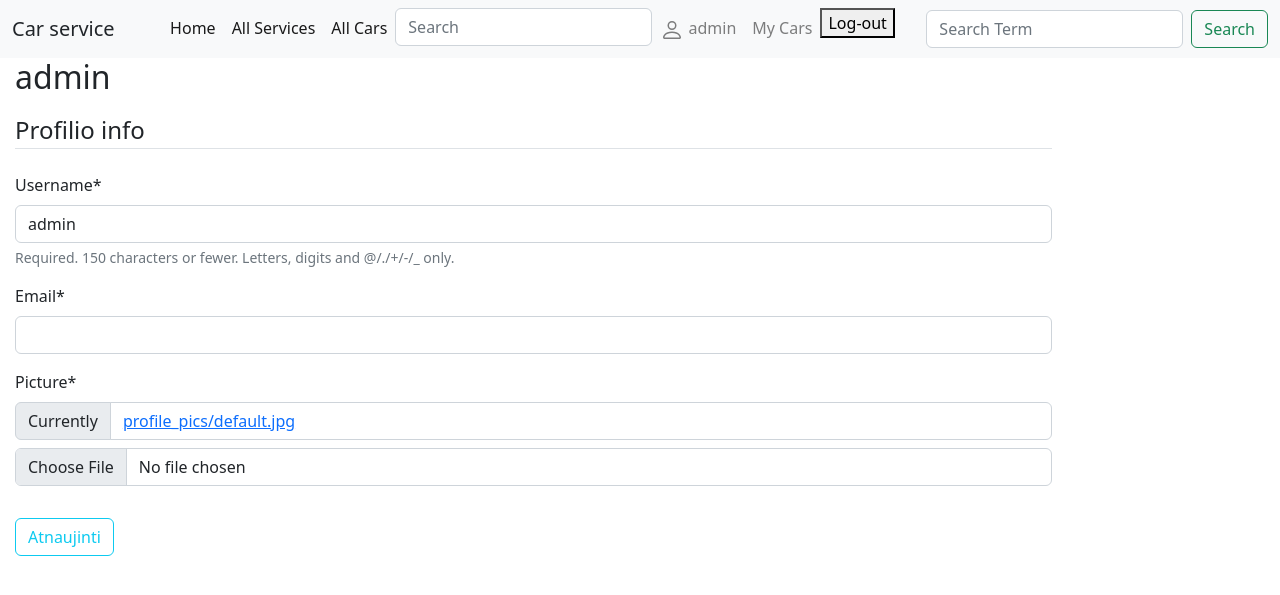
After one commit to ckuly/personal-car-service, a Django app: page /car_service/profile/ in a window 1280 px wide. The commit adds this page. Shown: the top 595 px of the page. Run offline with Django 5.2, Linux system fonts and the light colour scheme; a user stored in the database is signed in; data comes from the database, SQL or seed files in the repository; both versions use the stored data as it was after the commit; some libraries are stand-ins or nearby versions.

Commit message:
added pictures and signals.py

```diff
--- a/autosite/settings.py
+++ b/autosite/settings.py
@@ -32,6 +32,8 @@ ALLOWED_HOSTS = []
 
 INSTALLED_APPS = [
     'car_service',
+    'crispy_forms',
+    'crispy_bootstrap5',
     'tinymce',
     'django.contrib.admin',
     'django.contrib.auth',
@@ -169,3 +171,5 @@ TINYMCE_DEFAULT_CONFIG = {
     'menubar': True,
     'statusbar': True,
     }
+
+CRISPY_TEMPLATE_PACK = 'bootstrap5'
--- a/car_service/admin.py
+++ b/car_service/admin.py
@@ -1,5 +1,5 @@
 from django.contrib import admin
-from .models import Car, CarModel, Order, Service, OrderService, OrderReview
+from .models import Car, CarModel, Order, Service, OrderService, OrderReview, Profile
 
 
 class OrderServiceInline(admin.TabularInline):
@@ -51,3 +51,4 @@ admin.site.register(CarModel, CarModelAdmin)
 admin.site.register(Order, OrderAdmin)
 admin.site.register(Service, ServiceAdmin)
 admin.site.register(OrderService, OrderServiceAdmin)
+admin.site.register(Profile)
--- a/car_service/apps.py
+++ b/car_service/apps.py
@@ -4,3 +4,6 @@ from django.apps import AppConfig
 class CarServiceConfig(AppConfig):
     default_auto_field = 'django.db.models.BigAutoField'
     name = 'car_service'
+
+    def ready(self):
+        from .signals import create_profile, save_profile
--- a/car_service/forms.py
+++ b/car_service/forms.py
@@ -1,8 +1,22 @@
 from .models import OrderReview
 from django import forms
+from .models import Profile
+from django.contrib.auth.models import User
 
 class OrderReviewForm(forms.ModelForm):
     class Meta:
         model = OrderReview
         fields = ('content', 'order', 'reviewer',)
         widgets = {'order': forms.HiddenInput(), 'reviewer': forms.HiddenInput()}
+
+class UserUpdateForm(forms.ModelForm):
+    email = forms.EmailField()
+
+    class Meta:
+        model = User
+        fields = ['username', 'email']
+
+class ProfileUpdateForm(forms.ModelForm):
+    class Meta:
+        model = Profile
+        fields = ['picture']
--- a/car_service/models.py
+++ b/car_service/models.py
@@ -127,3 +127,20 @@ class OrderReview(models.Model):
         verbose_name = "Review"
         verbose_name_plural = 'Reviews'
         ordering = ['-date_created']
+
+from PIL import Image
+
+class Profile(models.Model):
+    user = models.OneToOneField(User, on_delete=models.CASCADE)
+    picture = models.ImageField(default="profile_pics/default.jpg", upload_to="profile_pics")
+
+    def __str__(self):
+        return f"{self.user.username} profile"
+
+    def save(self, *args, **kwargs):
+        super().save(*args, **kwargs)
+        img = Image.open(self.picture.path)
+        if img.height > 300 or img.width > 300:
+            output_size = (300, 300)
+            img.thumbnail(output_size)
+            img.save(self.picture.path)
--- a/car_service/templates/base.html
+++ b/car_service/templates/base.html
@@ -26,7 +26,7 @@
                 </form>
             </li>
             {% if user.is_authenticated %}
-            <li class="nav-item"><a class="nav-link" href="#">
+            <li class="nav-item"><a class="nav-link" href="profile">
                 <svg class="bi bi-person" width="1.5em" height="1.5em" viewBox="0 0 16 16" fill="currentColor"
                      xmlns="http://www.w3.org/2000/svg">
                     <path fill-rule="evenodd"
--- /dev/null
+++ b/car_service/templates/profile.html
@@ -0,0 +1,31 @@
+{% extends "base.html" %}
+{% load crispy_forms_tags %}
+{% block content %}
+    <div class="content-section">
+        {% if messages %}
+        {% for message in messages %}
+        <div class="alert alert-danger" role="alert">
+            {{ message }}
+        </div>
+        {% endfor %}
+        {% endif %}
+      <div class="media">
+        <img class="rounded-circle account-img" src="{{ user.profile.nuotrauka.url }}">
+        <div class="media-body">
+          <h2 class="account-heading">{{ user.username }}</h2>
+          <p class="text-secondary">{{ user.email }}</p>
+        </div>
+      </div>
+       <form method="POST" enctype="multipart/form-data">
+            {% csrf_token %}
+            <fieldset class="form-group">
+                <legend class="border-bottom mb-4">Profilio info</legend>
+                {{ u_form|crispy }}
+                {{ p_form|crispy }}
+            </fieldset>
+            <div class="form-group">
+                <button class="btn btn-outline-info" type="submit">Atnaujinti</button>
+            </div>
+        </form>
+    </div>
+{% endblock content %}
--- a/car_service/templates/user_cars.html
+++ b/car_service/templates/user_cars.html
@@ -7,6 +7,7 @@
 <ul>
 
     {% for ord in order_list %}
+    <img class="rounded-circle" src="{{ord.reader.profile.picture.url}}">
     <li class="{% if ord.is_overdue %}text-danger{% endif %}">
         <a href="{% url 'order-detail' ord.id %}">{{ ord.car_id.car_model_id.model }}</a> ({{ ord.date }})
     </li>
--- a/car_service/urls.py
+++ b/car_service/urls.py
@@ -10,4 +10,5 @@ urlpatterns = [
     path('search/', views.search, name='search'),
     path('mycars/', views.LoanedCar.as_view(), name='my-cars'),
     path('register/', views.register, name='register'),
+    path('profile/', views.profile, name='profile'),
 ]
--- a/car_service/views.py
+++ b/car_service/views.py
@@ -10,6 +10,7 @@ from django.views.decorators.csrf import csrf_protect
 from django.contrib import messages
 from .forms import OrderReviewForm
 from django.views.generic.edit import FormMixin
+from django.contrib.auth.decorators import login_required
 
 def index(request):
     num_cars = Car.objects.all().count()
@@ -55,11 +56,9 @@ class OrderDetailView(FormMixin, generic.DetailView):
     template_name = 'order_detail.html'
     form_class = OrderReviewForm
 
-    # nurodome, kur atsidursime komentaro sėkmės atveju.
     def get_success_url(self):
         return reverse('order-detail', kwargs={'pk': self.object.id})
 
-    # standartinis post metodo perrašymas, naudojant FormMixin, galite kopijuoti tiesiai į savo projektą.
     def post(self, request, *args, **kwargs):
         self.object = self.get_object()
         form = self.get_form()
@@ -68,7 +67,6 @@ class OrderDetailView(FormMixin, generic.DetailView):
         else:
             return self.form_invalid(form)
 
-    # štai čia nurodome, kad knyga bus būtent ta, po kuria komentuojame, o vartotojas bus tas, kuris yra prisijungęs.
     def form_valid(self, form):
         form.instance.order = self.object
         form.instance.reviewer = self.request.user
@@ -98,24 +96,19 @@ class LoanedCar(LoginRequiredMixin, generic.ListView):
 @csrf_protect
 def register(request):
     if request.method == "POST":
-        # pasiimame reikšmes iš registracijos formos
         username = request.POST['username']
         email = request.POST['email']
         password = request.POST['password']
         password2 = request.POST['password2']
-        # tikriname, ar sutampa slaptažodžiai
         if password == password2:
-            # tikriname, ar neužimtas username
             if User.objects.filter(username=username).exists():
                 messages.error(request, f'Vartotojo vardas {username} užimtas!')
                 return redirect('register')
             else:
-                # tikriname, ar nėra tokio pat email
                 if User.objects.filter(email=email).exists():
                     messages.error(request, f'Vartotojas su el. paštu {email} jau užregistruotas!')
                     return redirect('register')
                 else:
-                    # jeigu viskas tvarkoje, sukuriame naują vartotoją
                     User.objects.create_user(username=username, email=email, password=password)
                     messages.info(request, f'Vartotojas {username} užregistruotas!')
                     return redirect('login')
@@ -123,3 +116,25 @@ def register(request):
             messages.error(request, 'Slaptažodžiai nesutampa!')
             return redirect('register')
     return render(request, 'register.html')
+
+from .forms import OrderReviewForm, UserUpdateForm, ProfileUpdateForm
+
+@login_required
+def profile(request):
+    if request.method == "POST":
+        u_form = UserUpdateForm(request.POST, instance=request.user)
+        p_form = ProfileUpdateForm(request.POST, request.FILES, instance=request.user.profile)
+        if u_form.is_valid() and p_form.is_valid():
+            u_form.save()
+            p_form.save()
+            messages.success(request, f"Profilis atnaujintas")
+            return redirect('profile')
+    else:
+        u_form = UserUpdateForm(instance=request.user)
+        p_form = ProfileUpdateForm(instance=request.user.profile)
+
+    context = {
+        'u_form': u_form,
+        'p_form': p_form,
+    }
+    return render(request, 'profile.html', context)
```
Also changed, not shown: car_service/signals.py (added, +14 -0 lines), car_service/media/profile_pics/default.jpg (added), car_service/migrations/0014_profile.py (added), car_service/migrations/0015_alter_profile_picture.py (added), db.sqlite3.
